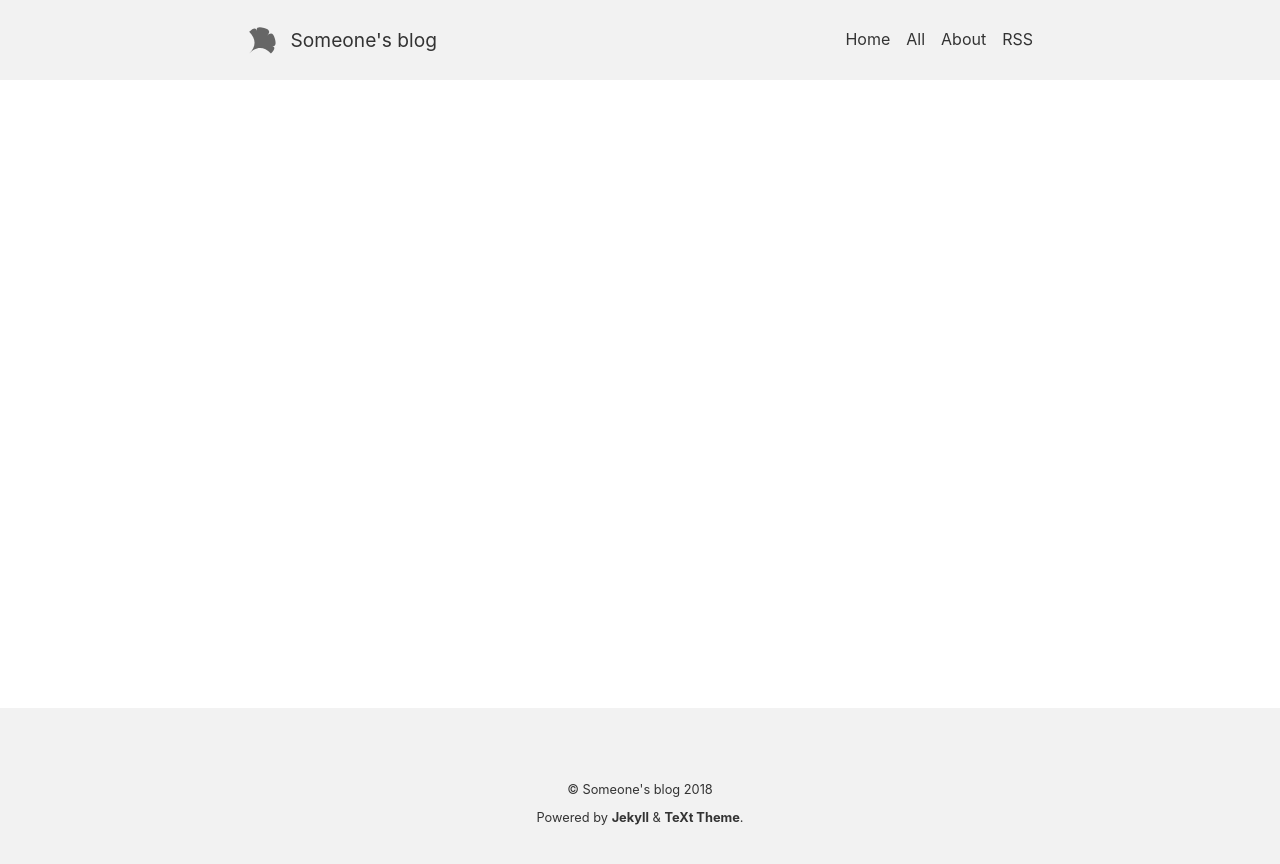
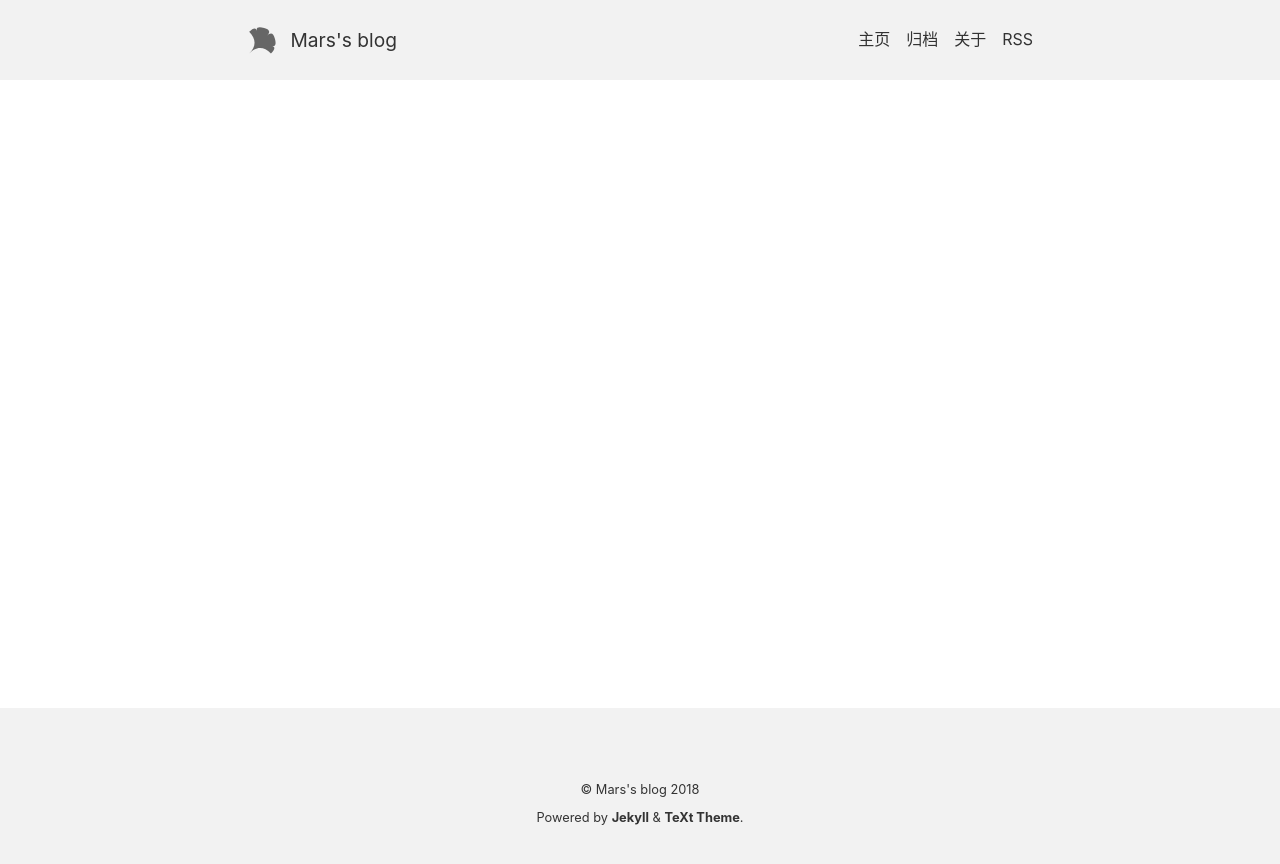
Before and after one commit to BG1TTR/bg1ttr.github.io, a Jekyll site: the page built from index.html, in a window 1280 px wide. Shown: the top 864 px of the page. Built offline with Jekyll 4.4.1, drawn with Linux system fonts in a browser that asks for light colours; nearby versions of some CDN libraries; the list of posts is cut into pages by our own code.

Commit message:
FIX info

```diff
--- a/_config.yml
+++ b/_config.yml
@@ -15,9 +15,9 @@ text_color_theme: default #eg: default | dark | forest | ocean | chocolate | ora
 ## Base settings ##
 # url:  #the base hostname & protocol for your site e.g. https://www.someone.com
 baseurl: /
-title: Someone's blog
+title: Mars's blog
 description: > #this means to ignore newlines until "nav_lists:"
-  Someone's Blog
+  Mars's Blog
 
 nav_lists:
   - titles:
@@ -38,12 +38,12 @@ nav_lists:
 # repository_tree:  #e.g. master
 
 ## Language & timezone ##
-lang: en #the language of your site, eg: en(English), zh(简体中文), zh-Hans(简体中文), zh-Hant(繁體中文)
+lang: zh #the language of your site, eg: en(English), zh(简体中文), zh-Hans(简体中文), zh-Hant(繁體中文)
 timezone: Asia/Shanghai #see https://en.wikipedia.org/wiki/List_of_tz_database_time_zones for the available values
 
 ## Author & social ##
 author:
-  name: Someone
+  name: Mars.W
   # email:  #your Email address e.g. someone@site.com
   # facebook:  #your Facebook username
   # twitter:  #your Twitter username
```
